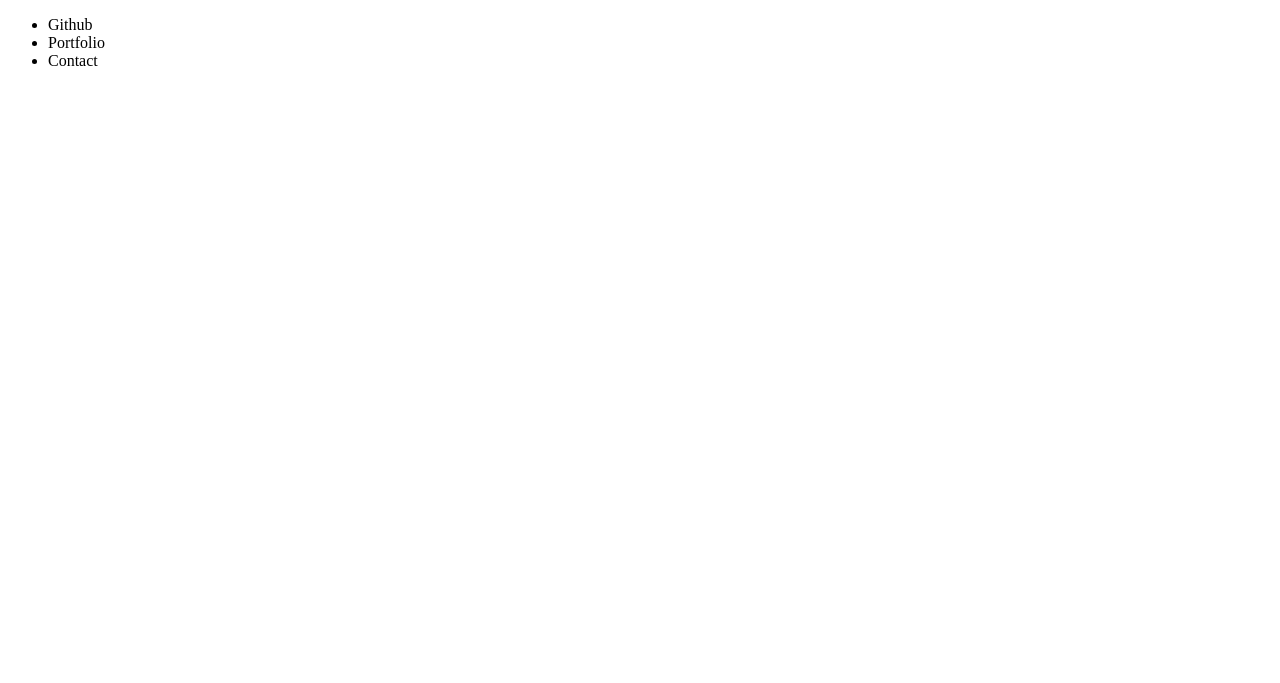
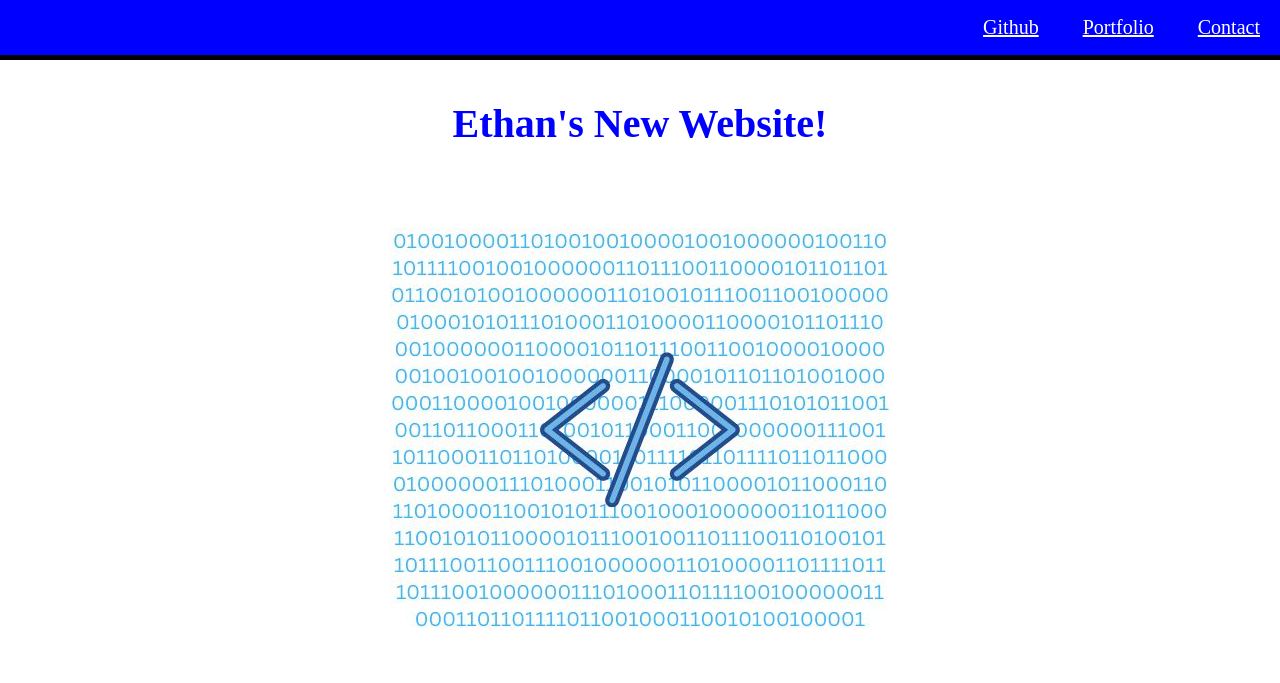
Before and after one commit to Teacher2Coder/landing-page, a plain HTML site: page index.html in a window 1280 px wide. Drawn offline with Linux system fonts and the light colour scheme.

Commit message:
added header and some body elements

```diff
--- a/assets/css/style.css
+++ b/assets/css/style.css
@@ -1,3 +1,44 @@
-#header {
+header {
+    width: 100%;
+    margin: 0 auto;
+    position: fixed;
+    top: 0;
+    left: 0;
+    z-index: 2;
+    background-color: blue;
+    border-bottom: 5px solid black;
+}
+
+ul {
+    text-align: right;
+    color: white;
+  }
+
+li {
     display: inline;
+    list-style-type: none;
+    font-size: 20px;
+    padding: 20px;
+  }
+
+
+#middle-item {
+    border-left: 5px solid white;
+    border-right: 5px solid white;
+  }
+
+a {
+    color: white;
 }
+
+h1 {
+    text-align: center;
+    color: blue;
+    font-size: 40px;
+    margin-top: 100px;
+}
+
+img {
+    display: block;
+    margin: 0 auto;
+}
--- a/index.html
+++ b/index.html
@@ -11,11 +11,16 @@
 
     <header class="header">
         <ul>
-            <li>Github</li>
-            <li>Portfolio</li>
-            <li>Contact</li>
+            <li><a href="https://github.com/Teacher2Coder">Github</a></li>
+            <li class="middle-item"><a href="#">Portfolio</a></li>
+            <li><a href="#">Contact</a></li>
         </ul>
     </header>
+
+    <section>
+        <h1>Ethan's New Website!</h1>
+        <img src="./assets/webpage-logo.jpg" alt="Image coming soon!"/>
+    </section>
 
 </body>
 
```
Also changed, not shown: assets/webpage-logo.jpg (added).
